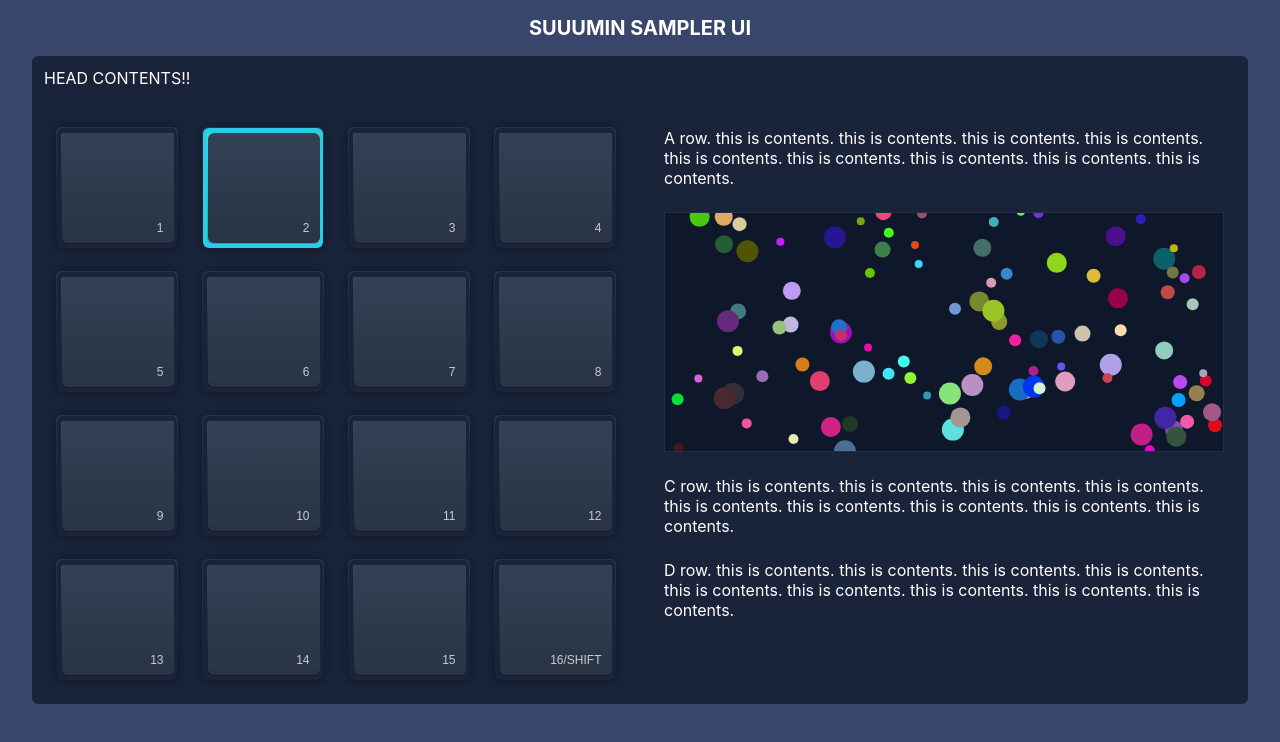
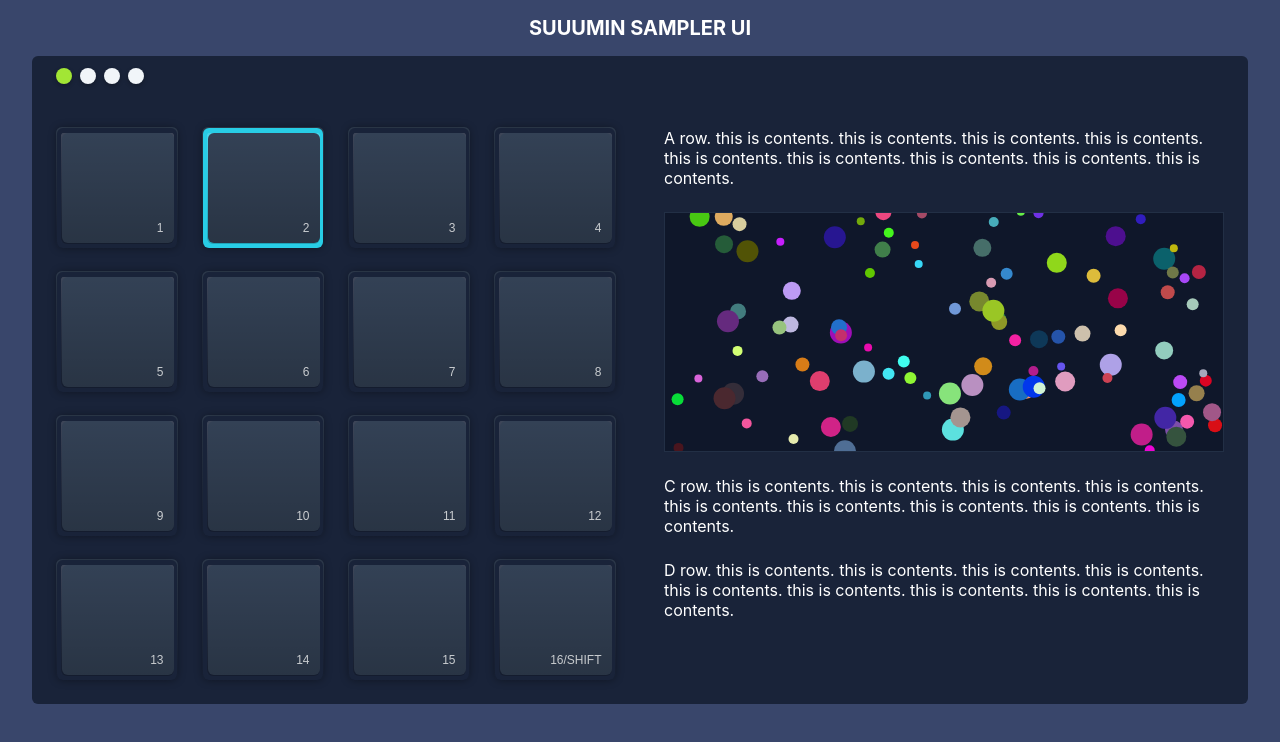
Before and after one commit to masa-sumimoto/suuumin-sampler-ui, a React (Create React App) app: page / in a window 1280 px wide. Shown: the top 742 px of the page. Built offline with nearby package versions, Linux system fonts and the light colour scheme.

Commit message:
Add MeasureLed Component

```diff
--- a/src/components-layout/HeadContents.tsx
+++ b/src/components-layout/HeadContents.tsx
@@ -1,10 +1,19 @@
 import React from "react";
+
+import MeasureLed from "../components/MeasureLed";
 
 const HeadContents = () => {
   return (
     <div className="head-container app-u-mb-gutter">
-      <div className="app-row">
-        <div className="app-col-12">HEAD CONTENTS!!</div>
+      <div className="app-row app-u-mx-0">
+        <div className="app-col-12">
+          <div className="measure-leds">
+            <MeasureLed isActive={true} />
+            <MeasureLed />
+            <MeasureLed />
+            <MeasureLed />
+          </div>
+        </div>
       </div>
     </div>
   );
--- /dev/null
+++ b/src/components/MeasureLed.tsx
@@ -0,0 +1,15 @@
+import React from "react";
+
+import "../scss/measure-led.scss";
+
+interface MeasureLedProps {
+  isActive?: boolean;
+}
+
+const MeasureLed = ({ isActive = false }: MeasureLedProps) => {
+  const activeClass = isActive ? "--state_active" : "";
+
+  return <span className={["measure-led", activeClass].join(" ")}></span>;
+};
+
+export default MeasureLed;
--- /dev/null
+++ b/src/scss/measure-led.scss
@@ -0,0 +1,19 @@
+@use './variables' as *;
+
+.measure-leds {
+  display: flex;
+  gap: 8px;
+}
+
+.measure-led {
+  display: inline-block;
+  width: 16px;
+  height: 16px;
+  border-radius: 8px;
+  background-color: $color-slate-100;
+  box-shadow: 0px 2px 4px rgba(0, 0, 0, 0.25);
+
+  &.--state_active {
+    background-color: $color-lime-400;
+  }
+}
```
